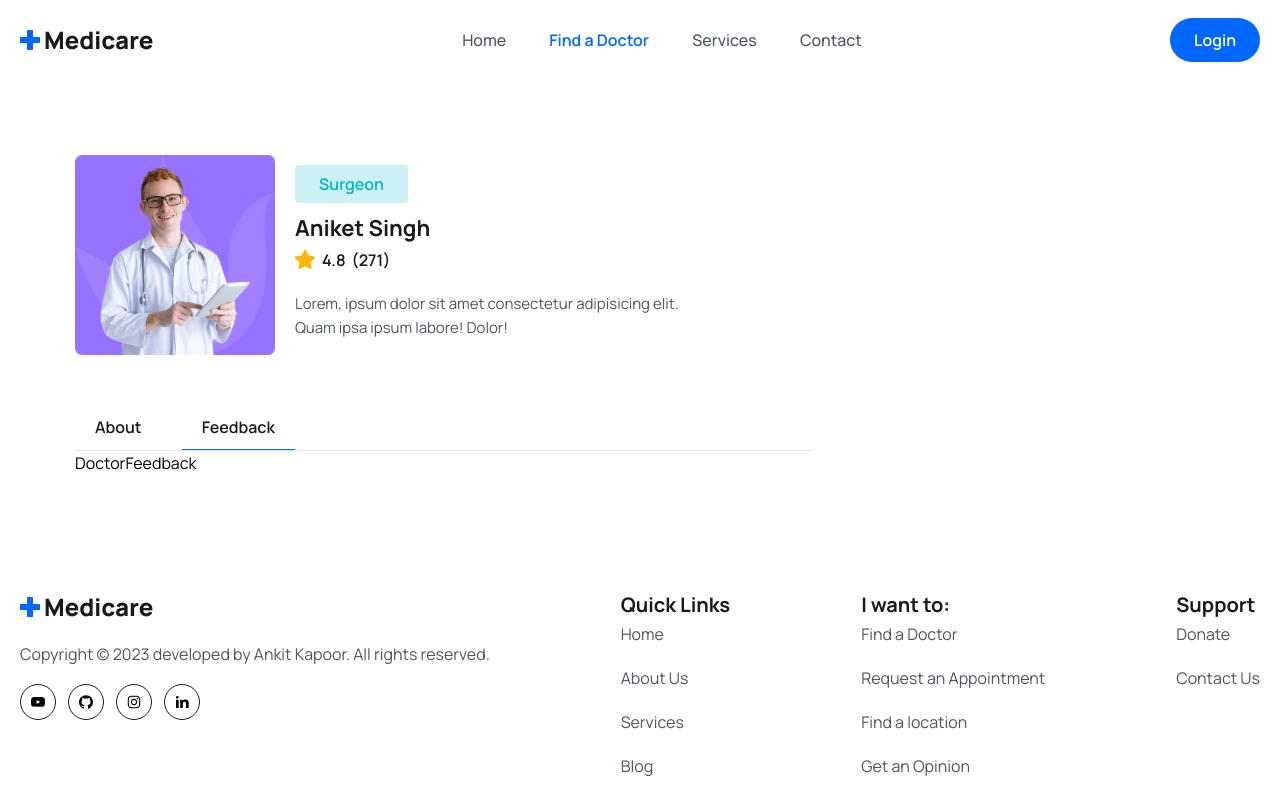
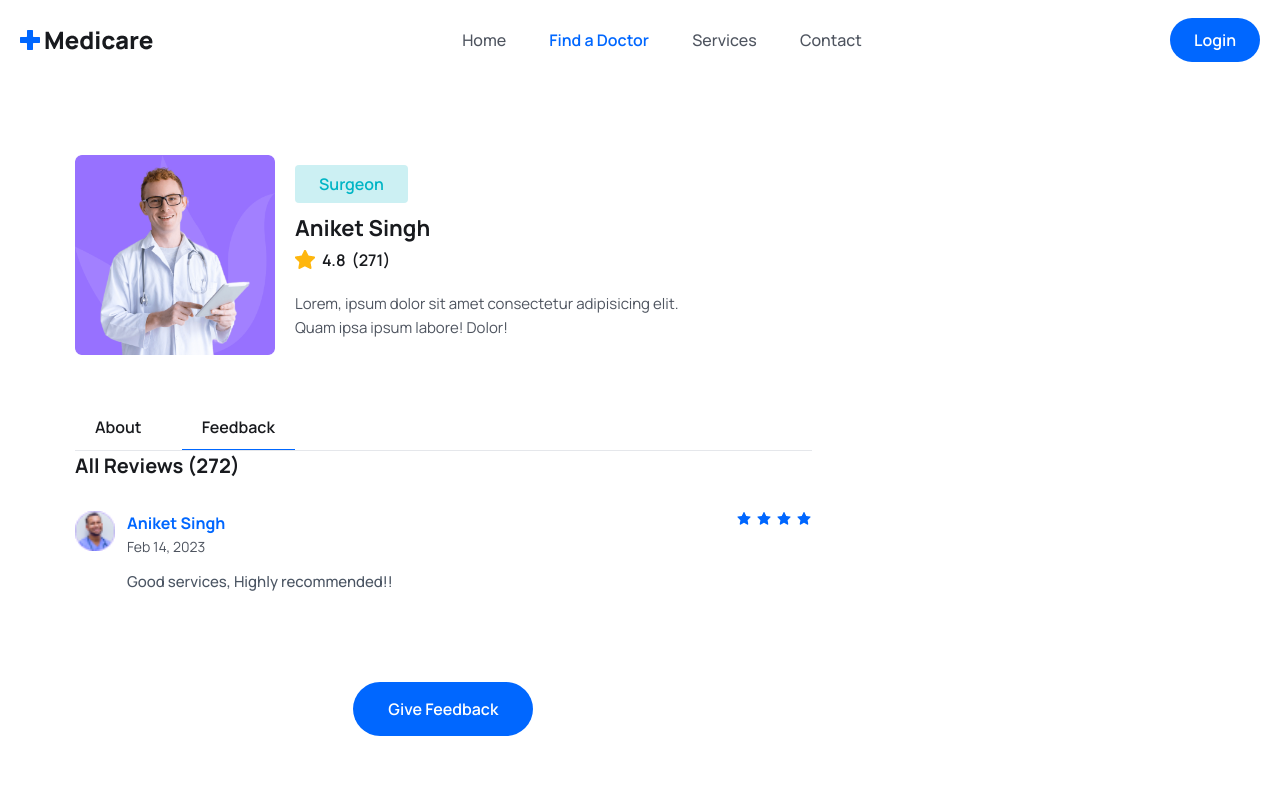
Before and after one commit to ankitkapoor8437/medicare-project-react, a React (Create React App) app: page /doctors/1 in a window 1280 px wide. Both pictures are taken after a click on the button "Feedback". Shown: the top 800 px of the page. Built offline with nearby package versions, Linux system fonts and the light colour scheme.

Commit message:
Feedback section completed.

```diff
--- a/src/pages/Doctors/DoctorDetails.jsx
+++ b/src/pages/Doctors/DoctorDetails.jsx
@@ -6,7 +6,6 @@ import DoctorFeedback from './DoctorFeedback';
 
 const DoctorDetails = () => {
   const [tab, setTab] = useState('about');
-  // console.log(tab);
   return (
     <section>
       <div className='max-w-[1170px] px-5 mx-auto'>
--- a/src/pages/Doctors/DoctorFeedback.jsx
+++ b/src/pages/Doctors/DoctorFeedback.jsx
@@ -1,9 +1,54 @@
-import React from 'react'
+import React, { useState } from 'react';
+import avatar from '../../assets/images/avatar-icon.png';
+import { formatDate } from '../../utils/formatDate';
+import { AiFillStar } from 'react-icons/ai';
+
 
 const DoctorFeedback = () => {
+
+  const [feedback, setFeedback] = useState(false);
+
+  const num = 4;
+  const stars = [...Array(num).keys()].map((_, index) => (
+    <AiFillStar key={index} color="#0067FF" />
+  ));
+
   return (
-    <div>DoctorFeedback</div>
-  )
-}
+    <div>
+      <div className="mb-[50px]">
+        <h4 className="text-[20px] leading-[30px] font-bold text-headingColor mb-[30px]">
+          All Reviews (272)
+        </h4>
+        <div className="flex justify-between gap-10 mb-[30px]">
+          <div className="flex gap-3">
+            <figure className="w-10 h-10 rounded-full">
+              <img src={avatar} alt="" className="w-full" />
+            </figure>
 
-export default DoctorFeedback
+            <div>
+              <h5 className="text-[16px] leading-6 text-primaryColor font-bold">
+                Aniket Singh
+              </h5>
+              <p className="text-[14px] leading-6 text-textColor">
+                {formatDate("02/14/2023")}
+              </p>
+              <p className="text-[15px] font-medium text-gray-600 mt-3">
+                Good services, Highly recommended!!
+              </p>
+            </div>
+          </div>
+          <div className="flex gap-1">{stars}</div>
+        </div>
+      </div>
+
+      <div className="text-center">
+        <button className='btn'>
+          Give Feedback
+        </button>
+      </div>
+
+    </div>
+  );
+};
+
+export default DoctorFeedback;
```
Also changed, not shown: src/text.js (deleted).
